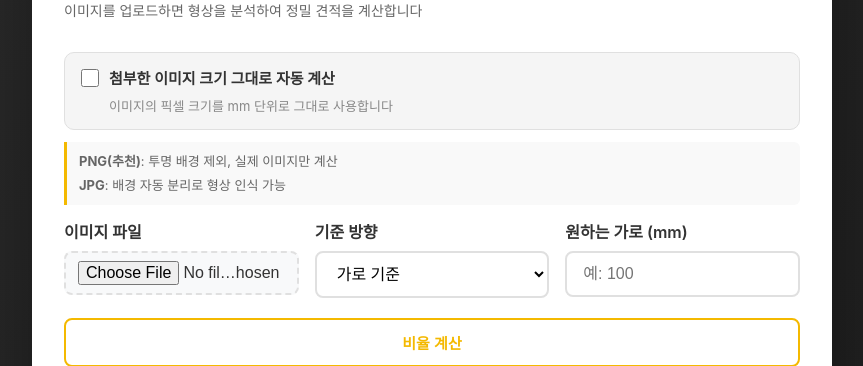
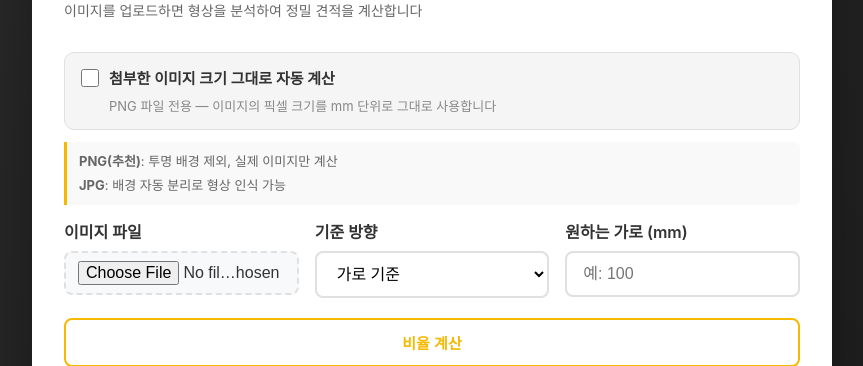
Before and after one commit to choi-cmd/claude-code-harness, a FastAPI app: page / in a window 1280 px wide. Shown: the part 391-757 px from the top of the page, without its empty margins (208-1071 px from the left). Run offline with FastAPI, Linux system fonts and the light colour scheme; some libraries are stand-ins or nearby versions.

Commit message:
fix: 자동 크기 계산을 PNG 파일 전용으로 제한
JPG는 배경이 포함되어 정확한 크기 계산이 불가하므로
자동 크기 체크 시 PNG 파일만 허용하도록 변경

Co-Authored-By: Claude Opus 4.6 <noreply@anthropic.com>

```diff
--- a/src/templates/calculator.html
+++ b/src/templates/calculator.html
@@ -32,7 +32,7 @@
                     <input type="checkbox" id="auto-size" onchange="toggleAutoSize()">
                     <span>첨부한 이미지 크기 그대로 자동 계산</span>
                 </label>
-                <small class="auto-size-hint">이미지의 픽셀 크기를 mm 단위로 그대로 사용합니다</small>
+                <small class="auto-size-hint">PNG 파일 전용 — 이미지의 픽셀 크기를 mm 단위로 그대로 사용합니다</small>
             </div>
             <div class="file-format-hint">
                 <p><strong>PNG(추천)</strong>: 투명 배경 제외, 실제 이미지만 계산</p>
@@ -386,6 +386,13 @@ document.getElementById('image').addEventListener('change', function(e) {
     unlockSizeFields();
     resetCalc();
 
+    // PNG가 아닌 파일로 바꿨으면 자동 크기 해제
+    var autoCheckbox = document.getElementById('auto-size');
+    if (autoCheckbox.checked && file && !file.name.toLowerCase().endsWith('.png')) {
+        autoCheckbox.checked = false;
+        toggleAutoSize();
+    }
+
     if (file) {
         nameSpan.textContent = file.name;
         if (file.type.startsWith('image/')) {
@@ -410,14 +417,29 @@ function updateTargetLabel() {
     document.getElementById('target_size_label').textContent = dim === 'width' ? '원하는 가로 (mm)' : '원하는 세로 (mm)';
 }
 
+// 파일 확장자가 PNG인지 확인
+function isFilePng() {
+    var fileInput = document.getElementById('image');
+    if (fileInput.files.length === 0) return false;
+    var name = fileInput.files[0].name.toLowerCase();
+    return name.endsWith('.png');
+}
+
 // 자동 크기 토글
 function toggleAutoSize() {
-    var checked = document.getElementById('auto-size').checked;
+    var checkbox = document.getElementById('auto-size');
+    var checked = checkbox.checked;
     var dimSelect = document.getElementById('target_dimension');
     var sizeGroup = document.getElementById('target_size_group');
     var sizeInput = document.getElementById('target_size');
 
     if (checked) {
+        // PNG 파일만 자동 크기 허용
+        if (!isFilePng()) {
+            checkbox.checked = false;
+            alert('자동 크기 계산은 PNG 파일만 가능합니다.\nJPG는 배경이 포함되어 있어 정확한 크기 계산이 어렵습니다.');
+            return;
+        }
         dimSelect.disabled = true;
         dimSelect.parentElement.style.opacity = '0.4';
         sizeGroup.style.display = 'none';
```
